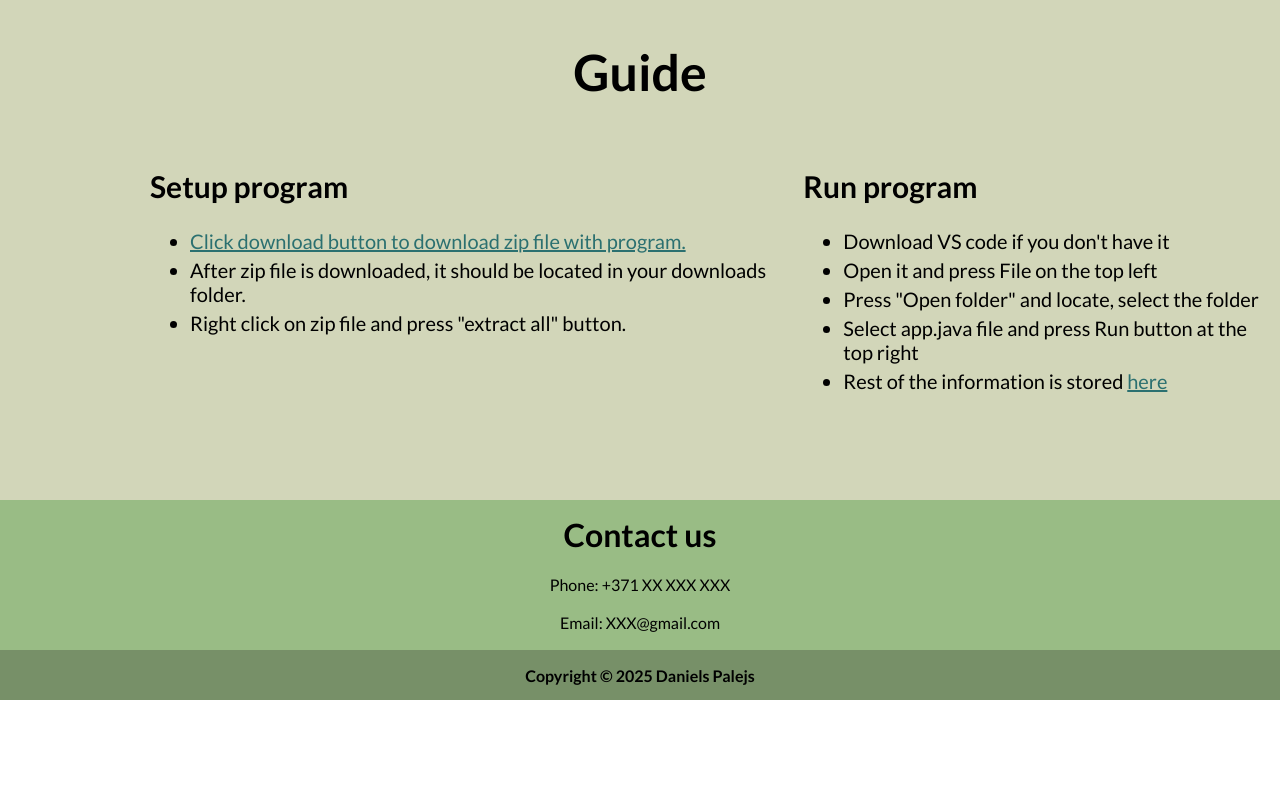
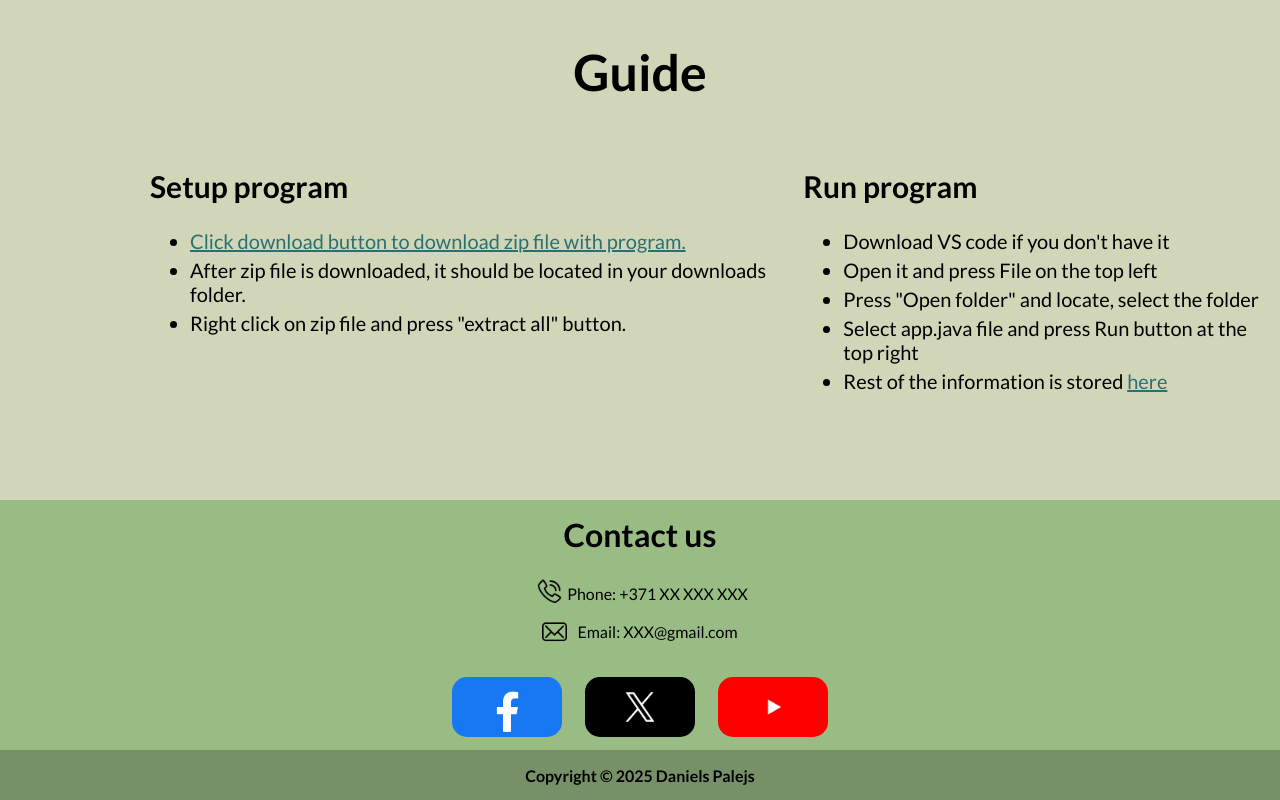
Before and after one commit to 23DP1DPale/project_website, a plain HTML site: page index.html in a window 1280 px wide. Shown: the part 2498-3298 px from the top of the page. Before the commit the page ends 3198 px from the top, so only its background shows below. Drawn offline with Linux system fonts and the light colour scheme.

Commit message:
Papildināts Contact us

```diff
--- a/index.html
+++ b/index.html
@@ -54,7 +54,7 @@
                     <p>2GB RAM minimum;</p>
                     <p>1 GHz or faster processor (32-bit or 64-bit).</p>
                 </div>
-                <a href="https://github.com/23DP1DPale/Hotel_project_DPale/archive/refs/heads/master.zip" download="guide_file" id="download-button">
+                <a href="https://github.com/23DP1DPale/Hotel_project_DPale/releases/download/Project/Hotel_project.zip" download="guide_file" id="download-button">
                     <div id="download-icon-container">
                         <img src="src/images/download-icon.png" id="download-icon">
                     </div>
@@ -88,8 +88,13 @@
     <footer>
         <div id="contactUs-container">
             <h1 class="contact-us contact-title">Contact us</h1>
-            <p class="contact-us contact-phone">Phone: +371 XX XXX XXX</p>
-            <p class="contact-us contact-email">Email: XXX@gmail.com</p>
+            <p class="contact-us contact-phone"><img src="src/images/phone.png" id="phone-img">Phone: +371 XX XXX XXX</p>
+            <p class="contact-us contact-email"><img src="src/images/email.png" id="email-img">Email: XXX@gmail.com</p>
+            <div id="contactImgContainer">
+                <img src="src/images/facebook.png" class="contact-img" id="facebook">
+                <img src="src/images/twitter.png" class="contact-img" id="twitter">
+                <img src="src/images/youtube.png" class="contact-img" id="youtube">
+            </div>
         </div>
         <div id="copyright-container">
             <p id="copyright">Copyright &copy 2025 Daniels Palejs</p>
--- a/src/css/main.css
+++ b/src/css/main.css
@@ -8,6 +8,10 @@ body {
     font-family: "Lato", sans-serif;
     font-weight: 400;
     font-style: normal;
+}
+
+img {
+    user-select: none;
 }
 
 header {
@@ -471,16 +475,17 @@ header {
 
 #contactUs-container {
     display: grid;
-    grid-template-columns: 150px 1fr 150px;
-    grid-template-rows: 2fr 1fr 1fr;
-    height: 150px;
+    grid-template-columns:  1fr;
+    grid-template-rows: 1fr 1fr 1fr 1fr;
+    height: 250px;
     background-color: #99BC85;
     color: rgb(0, 0, 0);
     text-align: center;
     grid-template-areas:
-    ". ctitle ."
-    ". cphone ."
-    ". cemail .";
+    "ctitle"
+    "cphone"
+    "cemail"
+    "image";
 }
 
 .contact-us {
@@ -494,10 +499,51 @@ header {
 
 .contact-phone {
     grid-area: cphone;
+    padding: 10px;
+}
+
+#phone-img {
+    width: 25px;
+    padding: 5px;
+    transform: translateY(25%);
 }
 
 .contact-email {
     grid-area: cemail;
+}
+
+#email-img {
+    width: 25px;
+    transform: translateY(25%);
+    padding-right: 10px;
+}
+
+#contactImgContainer {
+    grid-area: image;
+}
+
+.contact-img {
+    width: 50px;
+    padding: 5px 30px 5px 30px;
+    border-radius: 15px;
+    margin: 10px;
+}
+
+.contact-img:hover {
+    cursor: pointer;
+    filter: brightness(90%);
+}
+
+#facebook {
+    background-color: #1877F2;
+}
+
+#twitter {
+    background-color: black;
+}
+
+#youtube {
+    background-color: #FF0000;
 }
 
 #copyright-container {
@@ -711,7 +757,7 @@ header {
     }
 
     #guide-section {
-        height: 700px;
+        height: 750px;
     }
 
     #guide-container {
```
Also changed, not shown: src/images/email.png (added), src/images/facebook.png (added), src/images/phone.png (added), src/images/twitter.png (added), src/images/youtube.png (added).
